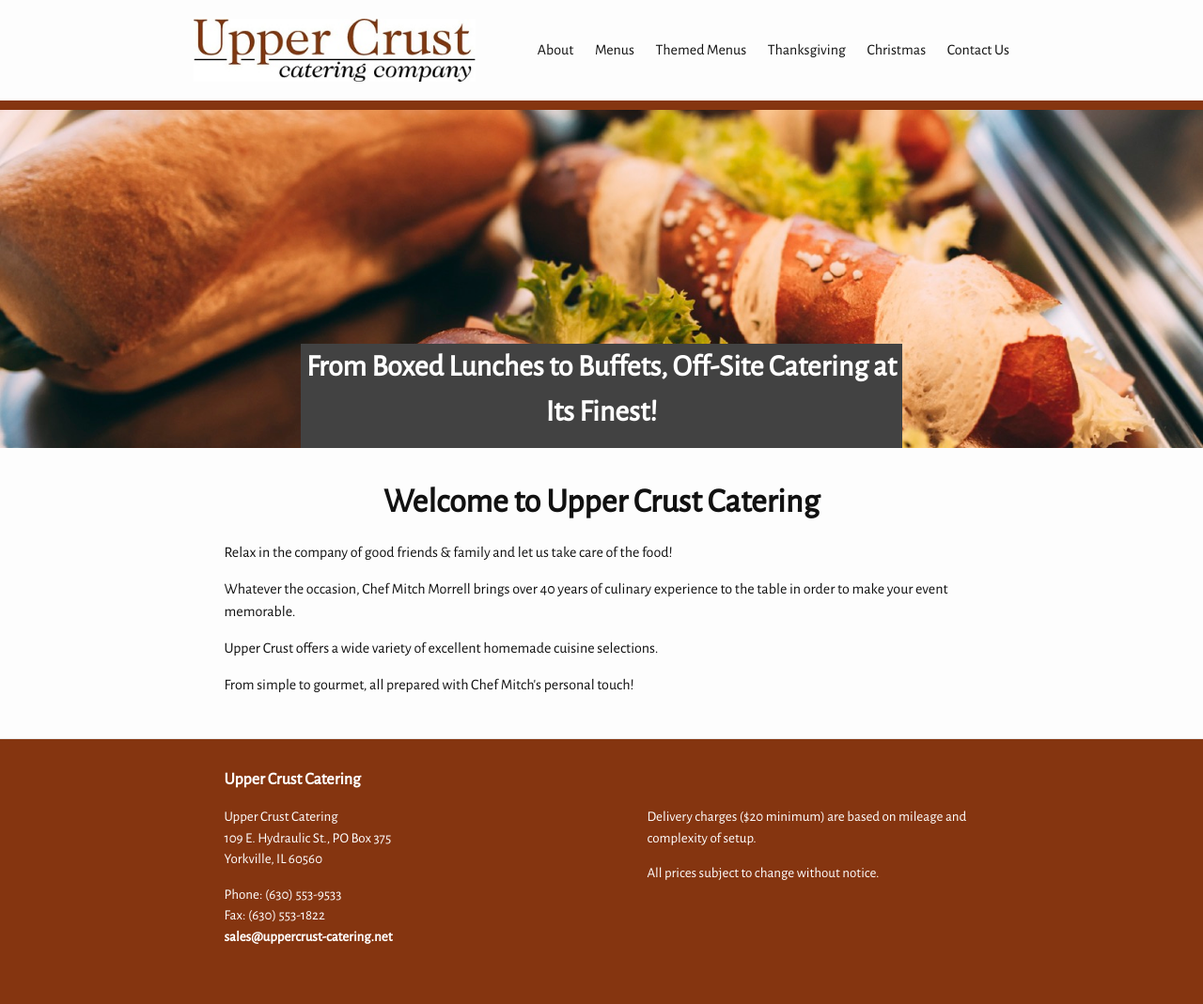
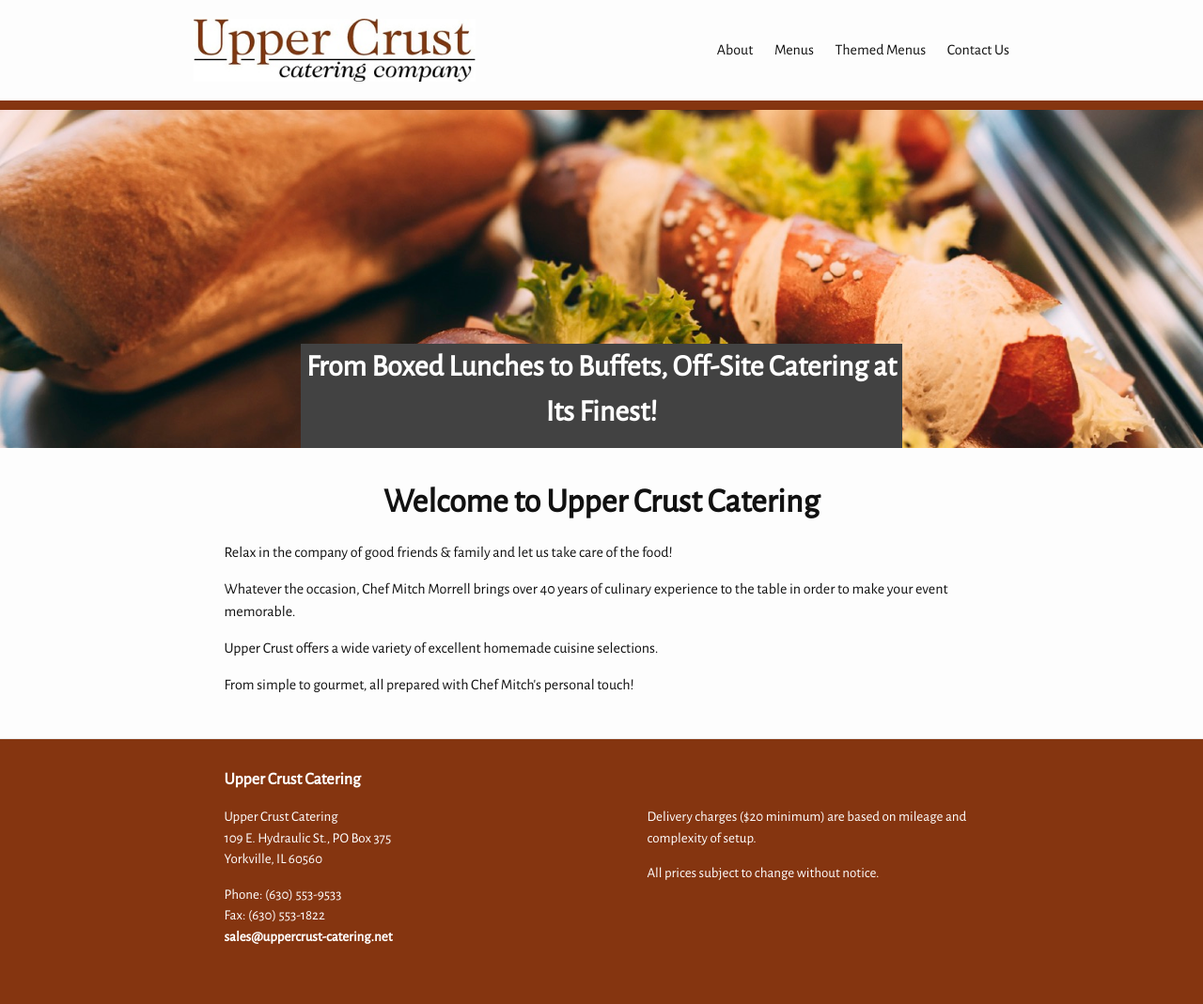
Before and after one commit to kmorrell27/UpperCrustCatering, a Jekyll site: the page built from index.html, in a window 1280 px wide. Shown: the whole page at 94% size. Built offline with Jekyll 4.4.1, drawn with Linux system fonts in a browser that asks for light colours.

Commit message:
It's 2019!
The holidays are over, and now we begin our relentless slog onward into the unknown.

```diff
--- a/_includes/header.html
+++ b/_includes/header.html
@@ -20,8 +20,6 @@
           <a class="page-link" href="{{ site.baseurl }}/about/">About</a>
           <a class="page-link" href="{{ site.baseurl }}/menus/">Menus</a>
           <a class="page-link" href="{{ site.baseurl }}/themed-menus/">Themed Menus</a>
-          <a class="page-link" href="{{ site.baseurl }}/specials/thanksgiving/">Thanksgiving</a>
-          <a class="page-link" href="{{ site.baseurl }}/specials/christmas/">Christmas</a>
           <a class="page-link" href="{{ site.baseurl }}/contact-us/">Contact Us</a>
       </div>
     </nav>
```
